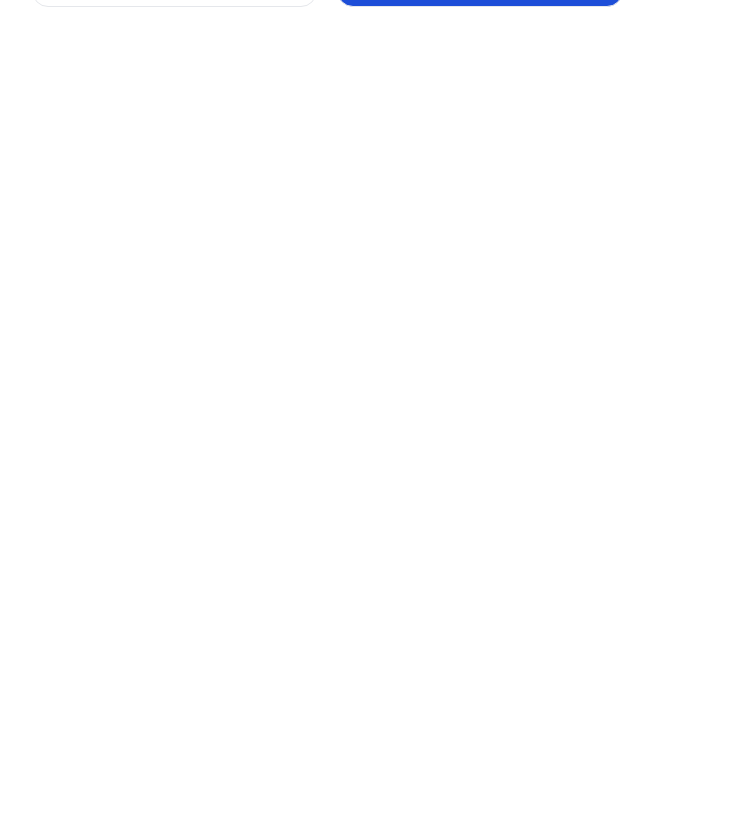
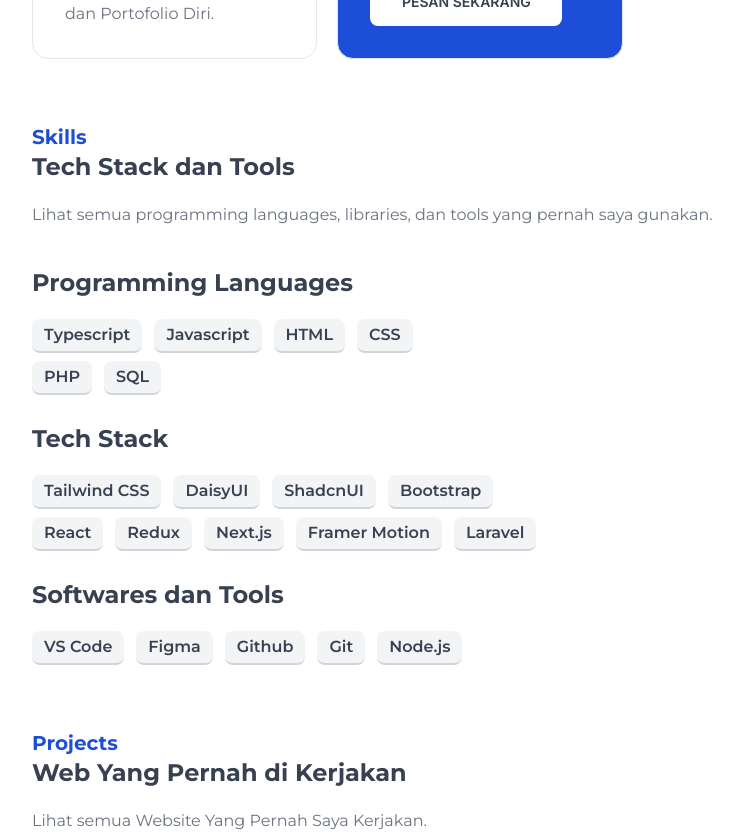
Before and after one commit to IqbalFebrianwar/portofoliov2, a Next.js app: page / in a window 1280 px wide. Shown: the part 1100-1933 px from the top of the page, without its empty margins (160-903 px from the left). Before the commit the page ends 1107 px from the top, so only its background shows below. Built offline with nearby package versions, Linux system fonts and the light colour scheme.

Commit message:
Feat : Menambahkan SkillsUI dan Judul ProjectsUI

```diff
--- a/src/app/(public)/(main)/page.tsx
+++ b/src/app/(public)/(main)/page.tsx
@@ -6,6 +6,8 @@ const MainUI = dynamic(() => import("@/components/home/mainUI"));
 const ContentUI = dynamic(() => import("@/components/home/contentUI"));
 const BannerUI = dynamic(() => import("@/components/home/bannerUI"));
 const ServiceUI = dynamic(() => import("@/components/home/serviceUI"));
+const SkillsUI = dynamic(() => import("@/components/home/skillsUI"));
+const ProjectsUI = dynamic(() => import("@/components/home/projects"));
 
 export default function Home() {
   return (
@@ -35,6 +37,8 @@ export default function Home() {
       <ContentUI>
         <BannerUI />
         <ServiceUI />
+        <SkillsUI />
+        <ProjectsUI />
       </ContentUI>
     </MainUI>
   );
--- /dev/null
+++ b/src/components/home/projects.tsx
@@ -0,0 +1,16 @@
+const ProjectsUI = () => {
+    return (
+      <div className="w-full mt-16  grid justify-start">
+        <div className="w-full justify-start">
+          <h1 className="text-blue-700 font-body text-xl font-bold">Projects</h1>
+          <h1 className="text-gray-700 font-body font-bold text-2xl">
+            Web Yang Pernah di Kerjakan
+          </h1>
+          <p className="text-gray-500 font-body text-md mt-5">
+            Lihat semua Website Yang Pernah Saya Kerjakan.
+          </p>
+        </div>
+      </div>
+    );
+  };
+  export default ProjectsUI;
--- a/src/components/home/serviceUI.tsx
+++ b/src/components/home/serviceUI.tsx
@@ -6,12 +6,15 @@ import Personal from "@/components/svg/personal.svg";
 
 const ServiceUI = () => {
   return (
-    <div className="w-full mt-14 grid justify-start">
+    <div className="w-full mt-16 grid justify-start">
       <div className="w-full grid">
         <h1 className="text-blue-700 font-body text-xl font-bold">Services</h1>
         <h1 className="text-gray-700 font-body font-bold text-2xl">
           Jasa Web Development
         </h1>
+        <p className="text-gray-500 font-body text-md mt-5">
+            Lihat semua Jasa Yang Sudah Saya Sediakan.
+          </p>
       </div>
       <div className="mt-10 w-full justify-center grid md:grid-cols-3 max-md:gap-y-5 md:gap-5">
         <CardService
--- /dev/null
+++ b/src/components/home/skillsUI.tsx
@@ -0,0 +1,98 @@
+const SkillsUI = () => {
+  return (
+    <div className="w-full mt-16  grid justify-start">
+      <div className="w-full justify-start">
+        <h1 className="text-blue-700 font-body text-xl font-bold">Skills</h1>
+        <h1 className="text-gray-700 font-body font-bold text-2xl">
+          Tech Stack dan Tools
+        </h1>
+        <p className="text-gray-500 font-body text-md mt-5">
+          Lihat semua programming languages, libraries, dan tools yang pernah
+          saya gunakan.
+        </p>
+      </div>
+      <div className="w-full grid justify-start mt-10">
+        <h1 className="text-gray-700 font-body font-bold text-2xl">
+          Programming Languages
+        </h1>
+        <div className="mt-5 flex flex-row flex-wrap gap-3">
+          <span className="text-gray-700 font-body font-semibold border-b-2 border-gray-300 bg-gray-100 items-center px-3 py-1 rounded-lg">
+            Typescript
+          </span>
+          <span className="text-gray-700 font-body font-semibold border-b-2 border-gray-300 bg-gray-100 items-center px-3 py-1 rounded-lg">
+            Javascript
+          </span>
+          <span className="text-gray-700 font-body font-semibold border-b-2 border-gray-300 bg-gray-100 items-center px-3 py-1 rounded-lg">
+            HTML
+          </span>
+          <span className="text-gray-700 font-body font-semibold border-b-2 border-gray-300 bg-gray-100 items-center px-3 py-1 rounded-lg">
+            CSS
+          </span>
+        </div>
+        <div className="mt-2 flex flex-row flex-wrap gap-3">
+          <span className="text-gray-700 font-body font-semibold border-b-2 border-gray-300 bg-gray-100 items-center px-3 py-1 rounded-lg">
+            PHP
+          </span>
+          <span className="text-gray-700 font-body font-semibold border-b-2 border-gray-300 bg-gray-100 items-center px-3 py-1 rounded-lg">
+            SQL
+          </span>
+        </div>
+        <h1 className="text-gray-700 font-body mt-7 font-bold text-2xl">
+          Tech Stack
+        </h1>
+        <div className="mt-5 flex flex-row flex-wrap gap-3">
+          <span className="text-gray-700 font-body font-semibold border-b-2 border-gray-300 bg-gray-100 items-center px-3 py-1 rounded-lg">
+            Tailwind CSS
+          </span>
+          <span className="text-gray-700 font-body font-semibold border-b-2 border-gray-300 bg-gray-100 items-center px-3 py-1 rounded-lg">
+            DaisyUI
+          </span>
+          <span className="text-gray-700 font-body font-semibold border-b-2 border-gray-300 bg-gray-100 items-center px-3 py-1 rounded-lg">
+            ShadcnUI
+          </span>
+          <span className="text-gray-700 font-body font-semibold border-b-2 border-gray-300 bg-gray-100 items-center px-3 py-1 rounded-lg">
+            Bootstrap
+          </span>
+        </div>
+        <div className="mt-2 flex flex-row flex-wrap gap-3">
+          <span className="text-gray-700 font-body font-semibold border-b-2 border-gray-300 bg-gray-100 items-center px-3 py-1 rounded-lg">
+            React
+          </span>
+          <span className="text-gray-700 font-body font-semibold border-b-2 border-gray-300 bg-gray-100 items-center px-3 py-1 rounded-lg">
+            Redux
+          </span>
+          <span className="text-gray-700 font-body font-semibold border-b-2 border-gray-300 bg-gray-100 items-center px-3 py-1 rounded-lg">
+            Next.js
+          </span>
+          <span className="text-gray-700 font-body font-semibold border-b-2 border-gray-300 bg-gray-100 items-center px-3 py-1 rounded-lg">
+            Framer Motion
+          </span>
+          <span className="text-gray-700 font-body font-semibold border-b-2 border-gray-300 bg-gray-100 items-center px-3 py-1 rounded-lg">
+            Laravel
+          </span>
+        </div>
+        <h1 className="text-gray-700 mt-7 font-body font-bold text-2xl">
+          Softwares dan Tools
+        </h1>
+        <div className="mt-5 flex flex-row flex-wrap gap-3">
+          <span className="text-gray-700 font-body font-semibold border-b-2 border-gray-300 bg-gray-100 items-center px-3 py-1 rounded-lg">
+            VS Code
+          </span>
+          <span className="text-gray-700 font-body font-semibold border-b-2 border-gray-300 bg-gray-100 items-center px-3 py-1 rounded-lg">
+            Figma
+          </span>
+          <span className="text-gray-700 font-body font-semibold border-b-2 border-gray-300 bg-gray-100 items-center px-3 py-1 rounded-lg">
+            Github
+          </span>
+          <span className="text-gray-700 font-body font-semibold border-b-2 border-gray-300 bg-gray-100 items-center px-3 py-1 rounded-lg">
+            Git
+          </span>
+          <span className="text-gray-700 font-body font-semibold border-b-2 border-gray-300 bg-gray-100 items-center px-3 py-1 rounded-lg">
+            Node.js
+          </span>
+        </div>
+      </div>
+    </div>
+  );
+};
+export default SkillsUI;
```
